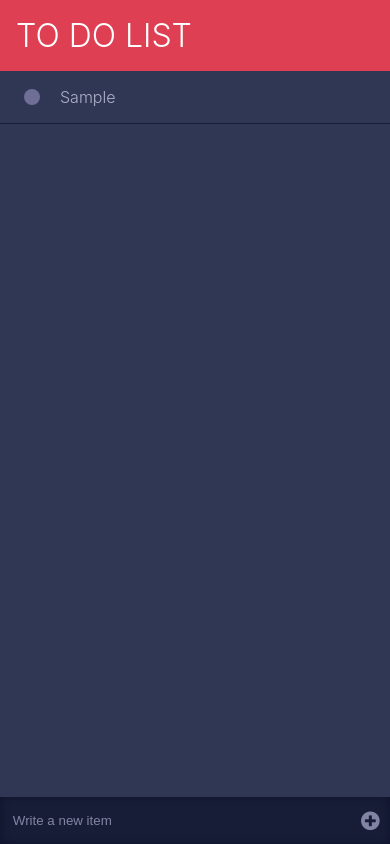
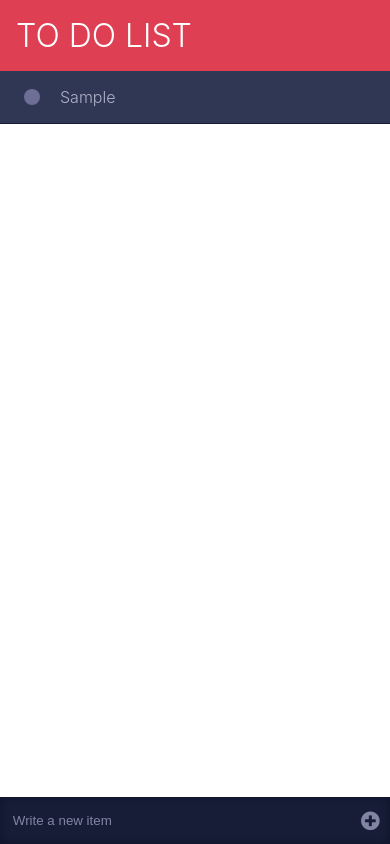
Before and after one commit to JesseSousa/todo-list, a React (Create React App) app: page / in a window 390 px wide. Both pictures are taken after typing "Sample" into the empty fields and a click on the button 370 px from the left and 820 px from the top of the page. Built offline with nearby package versions, Linux system fonts and the light colour scheme.

Commit message:
Add transition to todo item

```diff
--- a/src/components/todo-list/TodoList.js
+++ b/src/components/todo-list/TodoList.js
@@ -122,7 +122,7 @@ class TodoList extends Component {
         <div className="TodoList-title">
           <h1>To Do List</h1>
         </div>
-        <ul>
+        <div>
           {this.state.todos.map((todo) => (
             <Todo
               todo={todo}
@@ -131,7 +131,7 @@ class TodoList extends Component {
               handleRemove={this.handleRemove}
             />
           ))}
-        </ul>
+        </div>
         <TodoForm handleSubmit={this.handleSubmit} />
       </div>
     );
--- a/src/components/todo-list/TodoList.scss
+++ b/src/components/todo-list/TodoList.scss
@@ -24,17 +24,6 @@
     }
   }
 
-  ul {
-    color: #fff;
-    list-style: none;
-    margin: 0;
-    background-color: var(--secondary-color);
-    @media (max-width: 450px) {
-      height: 90%;
-      overflow-y: auto;
-    }
-  }
-
   @media (max-width: 450px) {
     width: 100%;
     height: 100%;
--- a/src/components/todo-list/components/Todo.js
+++ b/src/components/todo-list/components/Todo.js
@@ -8,6 +8,7 @@ class Todo extends Component {
 
     this.state = {
       isHover: isTouchDevice(),
+      isShowing: true,
     };
   }
 
@@ -16,7 +17,10 @@ class Todo extends Component {
   };
 
   handleRemove = () => {
-    this.props.handleRemove(this.props.todo.id);
+    this.setState({ isShowing: false });
+    setTimeout(() => {
+      this.props.handleRemove(this.props.todo.id);
+    }, 550);
   };
 
   handleMouseEnter = () => {
@@ -28,9 +32,11 @@ class Todo extends Component {
   };
 
   render() {
+    const { isShowing } = this.state;
+
     return (
-      <li
-        className="Todo"
+      <div
+        className={`Todo ${isShowing ? "" : "hide"}`}
         onClick={this.handleClick}
         onMouseEnter={this.handleMouseEnter}
         onMouseLeave={this.handleMouseLeave}
@@ -45,7 +51,7 @@ class Todo extends Component {
           <span>{this.props.todo.task}</span>
           {this.state.isHover && <button onClick={this.handleRemove}>–</button>}
         </label>
-      </li>
+      </div>
     );
   }
 }
--- a/src/components/todo-list/components/Todo.scss
+++ b/src/components/todo-list/components/Todo.scss
@@ -1,4 +1,7 @@
 .Todo {
+  color: #fff;
+  margin: 0;
+  background-color: var(--secondary-color);
   display: flex;
   align-items: center;
   justify-content: flex-start;
@@ -7,7 +10,12 @@
   border-bottom: 1px solid var(--secondary-color-dark);
   position: relative;
   cursor: pointer;
-  transition: all 0.3s;
+  transition: all 0.6s;
+
+  @media (max-width: 450px) {
+    height: 90%;
+    overflow-y: auto;
+  }
 
   &:hover {
     background-color: #2a3353;
@@ -79,3 +87,7 @@
     cursor: pointer;
   }
 }
+
+.hide {
+  opacity: 0;
+}
```
Also changed, not shown: 1 other file (tests, documents, lock files or other folders).
